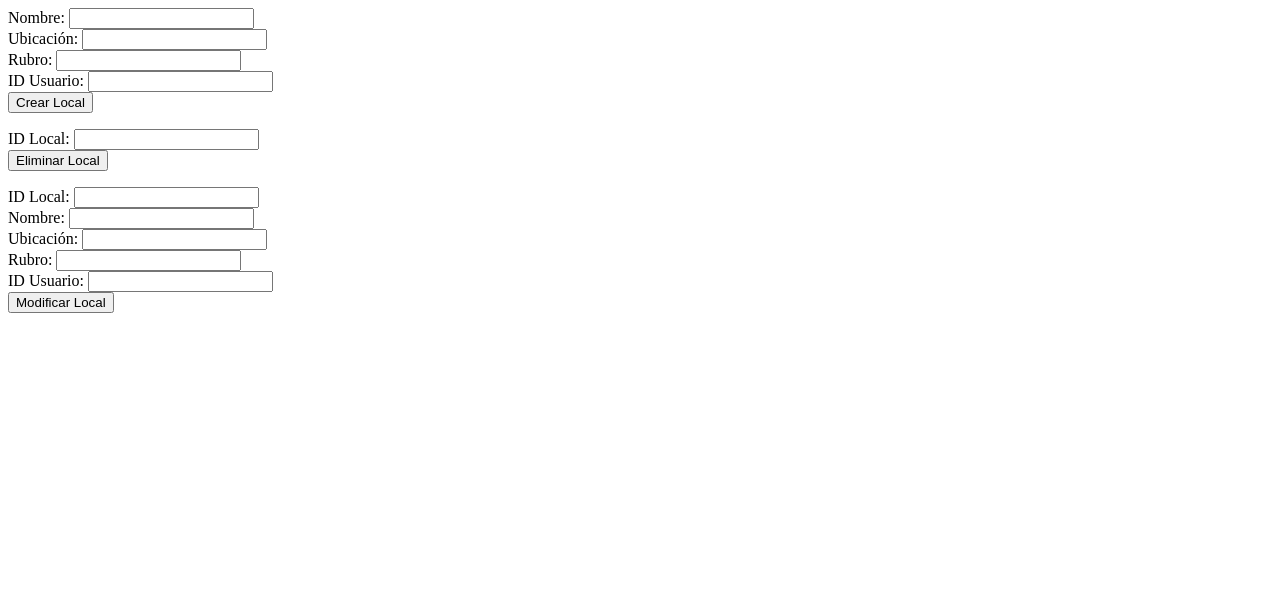
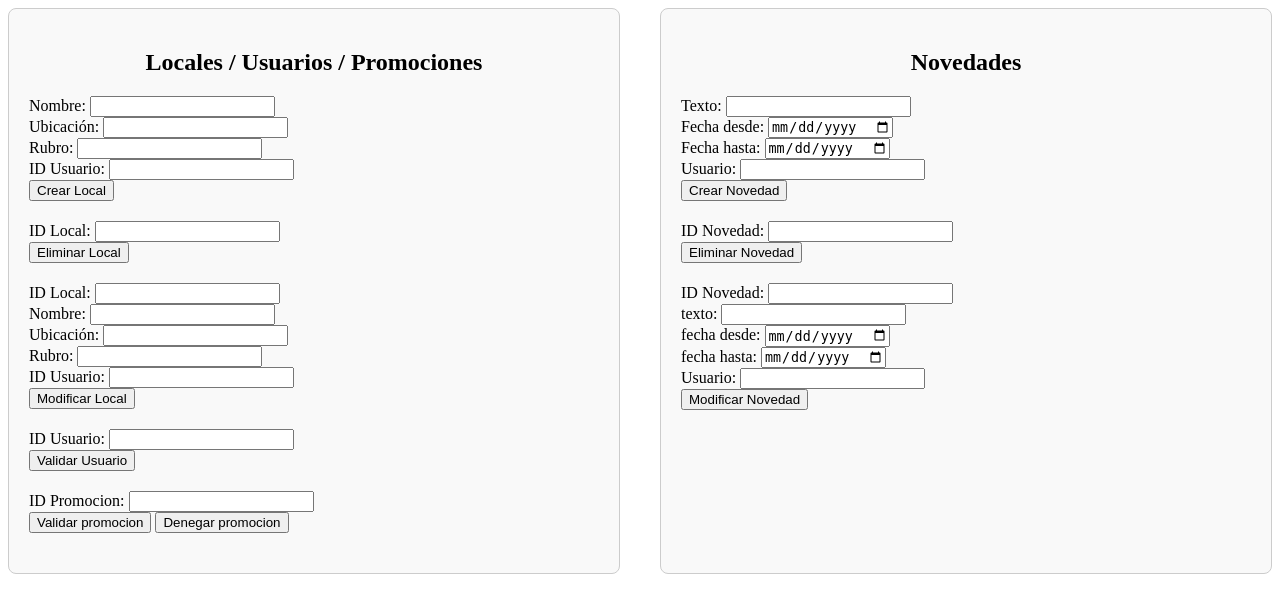
Before and after one commit to RodrigoMari/Gestion-shopping, a PHP site: page /gestion-shopping/ in a window 1280 px wide. Shown: the top 613 px of the page. Run offline with PHP 8.4, Linux system fonts and the light colour scheme.

Commit message:
ABM novedades y validacion de usuarios y promociones

```diff
--- a/public/index.php
+++ b/public/index.php
@@ -4,45 +4,101 @@
 
 <html>
     <body>
+        <style>
+            .container {
+                display: flex;
+                gap: 40px;
+            }
+            .column {
+                flex: 1;
+                padding: 20px;
+                border: 1px solid #ccc;
+                border-radius: 8px;
+                background: #f9f9f9;
+            }
+            .column h2 {
+                text-align: center;
+            }
+            form {
+                margin-bottom: 20px;
+            }
+        </style>
+        <div class="container">
+            <div class="column">
+                <h2>Locales / Usuarios / Promociones</h2>
                 <form method="post" action="<?= SRC_URL ?>locales/create.php">
                     <label>Nombre:</label>
                     <input type="text" name="nombre_local"><br>
-
                     <label>Ubicación:</label>
                     <input type="text" name="ubicacion"><br>
-
                     <label>Rubro:</label>
                     <input type="text" name="rubro"><br>
-
                     <label>ID Usuario:</label>
                     <input type="number" name="id_usuario"><br>
-
                     <button type="submit">Crear Local</button>
                 </form>
-
                 <form method="post" action="<?= SRC_URL ?>locales/delete.php">
                     <label>ID Local:</label>
                     <input type="number" name="id_local"><br>
                     <button type="submit">Eliminar Local</button>
                 </form>
-
                 <form method="post" action="<?= SRC_URL ?>locales/update.php">
                     <label>ID Local:</label>
                     <input type="number" name="id_local"><br>
-
                     <label>Nombre:</label>
                     <input type="text" name="nombre_local"><br>
-
                     <label>Ubicación:</label>
                     <input type="text" name="ubicacion"><br>
-
                     <label>Rubro:</label>
                     <input type="text" name="rubro"><br>
-
                     <label>ID Usuario:</label>
                     <input type="number" name="id_usuario"><br>
-
                     <button type="submit">Modificar Local</button>
                 </form>
+                <form method="post" action="<?= SRC_URL ?>usuarios/validar.php">
+                    <label>ID Usuario:</label>
+                    <input type="number" name="id_usuario"><br>
+                    <button type="submit">Validar Usuario</button>
+                </form>
+                <form method="post" action="<?= SRC_URL ?>promociones/validar.php">
+                    <label>ID Promocion:</label>
+                    <input type="number" name="id_promocion"><br>
+                    <button type="submit" name="opcion" value="1">Validar promocion</button>
+                    <button type="submit" name="opcion" value="0">Denegar promocion</button>
+                </form>
+            </div>
+            <div class="column">
+                <h2>Novedades</h2>
+                <form method="post" action="<?= SRC_URL ?>novedades/create.php">
+                    <label>Texto:</label>
+                    <input type="text" name="texto_novedad"><br>
+                    <label>Fecha desde:</label>
+                    <input type="date" name="fecha_desde"><br>
+                    <label>Fecha hasta:</label>
+                    <input type="date" name="fecha_hasta"><br>
+                    <label>Usuario:</label>
+                    <input type="text" name="tipo_usuario"><br>
+                    <button type="submit">Crear Novedad</button>
+                </form>
+                <form method="post" action="<?= SRC_URL ?>novedades/delete.php">
+                    <label>ID Novedad:</label>
+                    <input type="number" name="id_novedad"><br>
+                    <button type="submit">Eliminar Novedad</button>
+                </form>
+                <form method="post" action="<?= SRC_URL ?>novedades/update.php">
+                    <label>ID Novedad:</label>
+                    <input type="number" name="id_novedad"><br>
+                    <label>texto:</label>
+                    <input type="text" name="texto_novedad"><br>
+                    <label>fecha desde:</label>
+                    <input type="date" name="fecha_desde"><br>
+                    <label>fecha hasta:</label>
+                    <input type="date" name="fecha_hasta"><br>
+                    <label>Usuario:</label>
+                    <input type="text" name="tipo_usuario"><br>
+                    <button type="submit">Modificar Novedad</button>
+                </form>
+            </div>
+        </div>
     </body>
 </html>
--- a/src/locales/create.php
+++ b/src/locales/create.php
@@ -12,7 +12,7 @@ if ($_SERVER["REQUEST_METHOD"] == "POST") {
     if ($resultado === true) {
         echo "Local creado con éxito.";
     } else {
-        echo $resultado; // muestra error
+        echo $resultado;
     }
 }
 ?>
--- a/src/locales/model.php
+++ b/src/locales/model.php
@@ -1,5 +1,5 @@
 <?php
-require_once __DIR__ . '/../../config/database.php'; // conexión
+require_once __DIR__ . '/../../config/database.php';
 
 function crearLocal($conn, $nombre_local, $ubicacion, $rubro, $id_usuario) {
     $sql = "INSERT INTO locales (nombreLocal, ubicacionLocal, rubroLocal, codUsuario)
@@ -31,3 +31,5 @@ function modificarLocal($conn, $id_local, $nombre_local, $ubicacion, $rubro, $id
         return "Error: " . $conn->error;
     }
 }
+
+?>
--- a/src/locales/update.php
+++ b/src/locales/update.php
@@ -11,9 +11,9 @@ if ($_SERVER["REQUEST_METHOD"] == "POST") {
     $resultado = modificarLocal($conn, $id_local, $nombre, $ubicacion, $rubro, $usuario);
 
     if ($resultado === true) {
-        echo "Local creado con éxito.";
+        echo "Local modificado con éxito.";
     } else {
-        echo $resultado; // muestra error
+        echo $resultado;
     }
 }
 ?>
```
Also changed, not shown: src/novedades/create.php (added, +18 -0 lines), src/novedades/delete.php (added, +15 -0 lines), src/novedades/model.php (added, +35 -0 lines), src/novedades/update.php (added, +19 -0 lines), src/promociones/model.php (added, +20 -0 lines), src/promociones/validar.php (added, +16 -0 lines), src/usuarios/model.php (added, +16 -0 lines), src/usuarios/validar.php (added, +15 -0 lines). Lines whose indentation alone changed are shown as unchanged.
